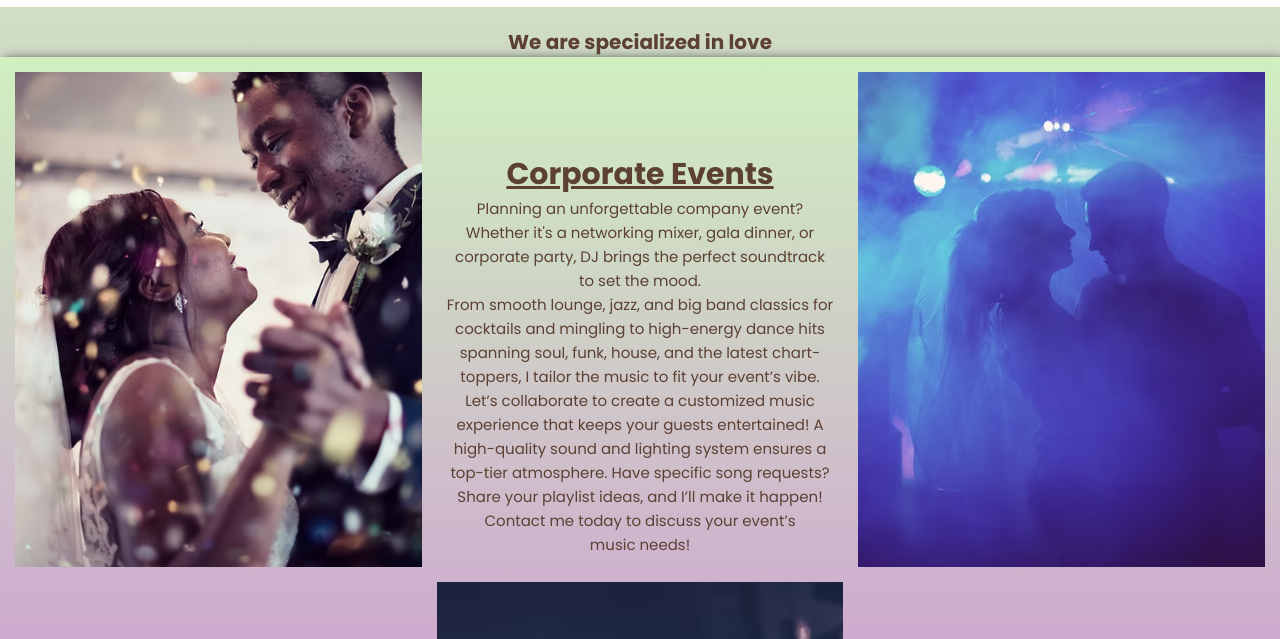
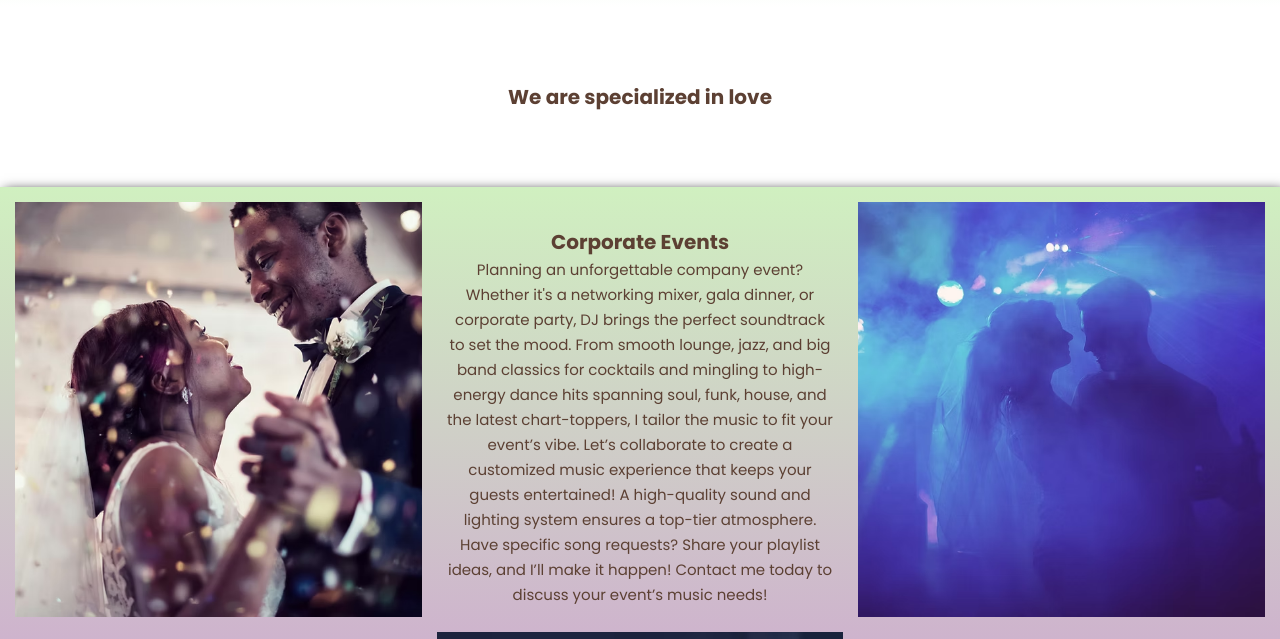
Before and after one commit to Hasoni7/dj_website, a plain HTML site: page pages/services.html in a window 1280 px wide. Shown: the part 160-799 px from the top of the page. Drawn offline with Linux system fonts and the light colour scheme.

Commit message:
updated styles

```diff
--- a/pages/services.html
+++ b/pages/services.html
@@ -40,8 +40,8 @@
             <div class="overlay"></div>
             <div class="content"><h3>Corporate Events</h3>
             <p>Planning an unforgettable company event? Whether it's a networking mixer,
-                 gala dinner, or corporate party, DJ brings the perfect soundtrack to set the mood.</p>
-            <p>From smooth lounge, jazz, and big band classics for cocktails and mingling to high-energy dance hits spanning soul,
+                 gala dinner, or corporate party, DJ brings the perfect soundtrack to set the mood.
+                From smooth lounge, jazz, and big band classics for cocktails and mingling to high-energy dance hits spanning soul,
                 funk, house, and the latest chart-toppers, I tailor the music to fit your event’s vibe.
                 Let’s collaborate to create a customized music experience that keeps your guests entertained!
                 A high-quality sound and lighting system ensures a top-tier atmosphere.
--- a/style/services.css
+++ b/style/services.css
@@ -4,8 +4,8 @@ body {
 main {
     width: 100%;
 	height: 100%;
-    background:  #5C4033  ;
-    background: linear-gradient(180deg, #d0f0c0    0%, #cd93d4 35%, #d0f0c0 100%);
+    background:  white  ;
+    background: linear-gradient(180deg, white    0%, #white 35%, #d0f0c0 100%);
 }
 
 .main__heading, .main__info, .main__tagline {
@@ -15,13 +15,18 @@ main {
 }
 
 .main__heading {
+    font-weight: 700;
+    font-style: normal;
+    font-size: 50px;
+    padding: 60px;
+    line-height: 60px;
     color: #5C4033 ;
     font-size: 20px;
     font-weight: bold;
 }
 
 .main__info, .main__tagline {
-    font-size: 15px;
+    font-size: 25px;
 }
 .content {
     grid-area: content;
@@ -36,15 +41,19 @@ main {
 }
 .content h3{
     text-align: center;
-    text-decoration: underline;
-    padding-top: 70px;
-    font-size: 30px;
+    padding-top: 15px;
+    font-size: 20px;
+    font-weight: 700;
     color: #5C4033 ;
 }
 .content p {
-    font-size: 15px;
-    color: #5C4033;
-    line-height: 1.6;
+  font-family: "Poppins", serif;
+  font-weight: 400;
+  font-style: normal;
+  font-size: 15px;
+  padding: 0px;
+  line-height: 25px;
+  color: #5C4033;
 }
 .grid__container {
 	display: grid;
```
